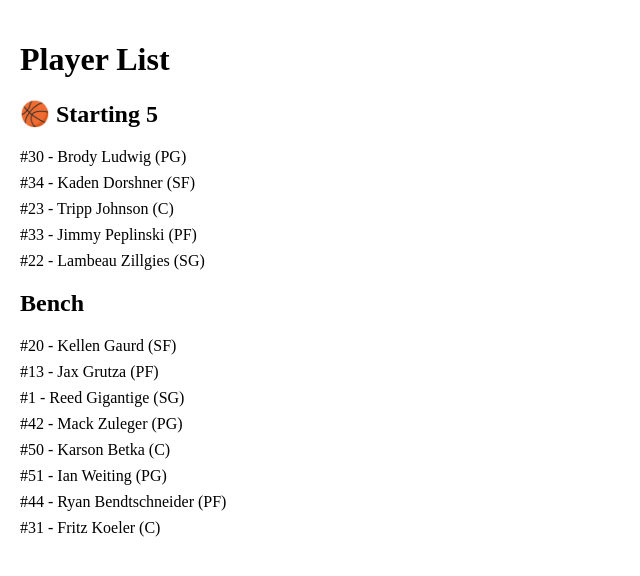
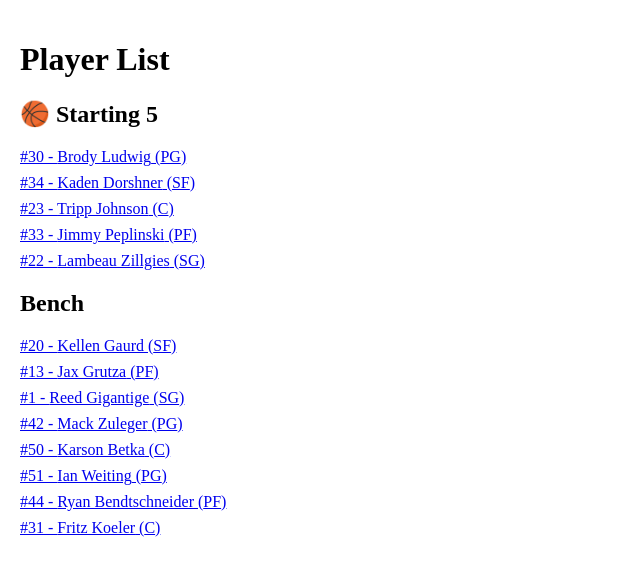
Before and after one commit to typicalryanb3-sys/ryan-basketball-app, a Next.js app: page /roster in a window 1280 px wide. Shown: the top 576 px of the page, without its empty margins (0-640 px from the left). Built offline with nearby package versions, Linux system fonts and the light colour scheme.

Commit message:
Update page.js

```diff
--- a/app/roster/page.js
+++ b/app/roster/page.js
@@ -26,14 +26,18 @@ export default function Roster() {
       <h2>🏀 Starting 5</h2>
       {starters.map((player) => (
   <div key={player.number} style={{ marginBottom: 8 }}>
+    <Link href={`/roster/${player.number}`}>
       #{player.number} - {player.name} ({player.position})
+    </Link>
   </div>
 ))}
 
       <h2 style={{ marginTop: 20 }}>Bench</h2>
     {bench.map((player) => (
   <div key={player.number} style={{ marginBottom: 8 }}>
+    <Link href={`/roster/${player.number}`}>
       #{player.number} - {player.name} ({player.position})
+    </Link>
   </div>
 ))}
     </div>
```
Lines whose indentation alone changed are shown as unchanged.
